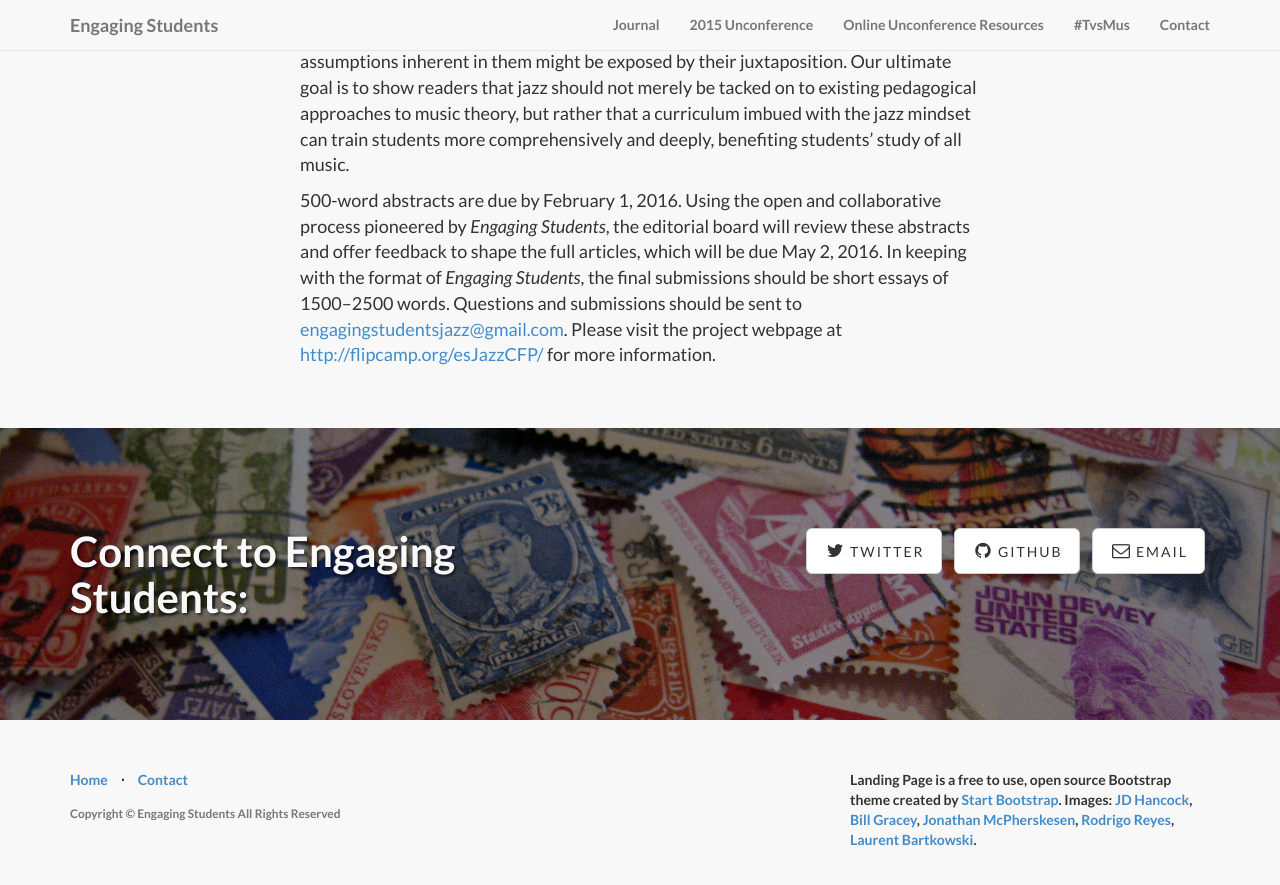
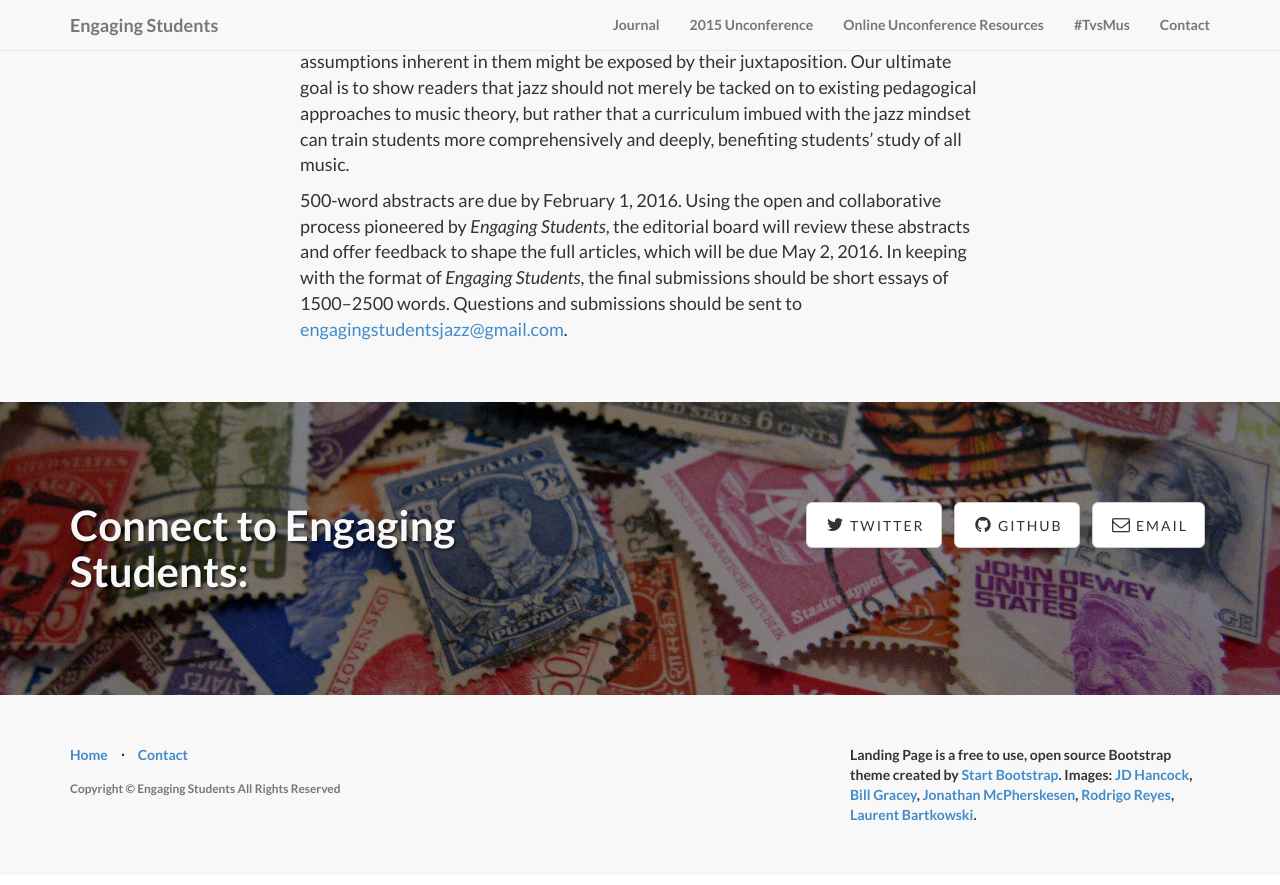
Before and after one commit to flipcamp/flipcamp.github.io, a Jekyll site: the page built from esJazzCFP.md, in a window 1280 px wide and 900 px high, scrolled down 2054 px. Shown: the top 885 px of the window. Built offline with Jekyll 4.4.1, drawn with Linux system fonts in a browser that asks for light colours; nearby versions of some CDN libraries; library files that are not in the unit come from our copies.

Commit message:
small fix

```diff
--- a/esJazzCFP.md
+++ b/esJazzCFP.md
@@ -24,4 +24,4 @@ In service of these goals, we solicit 500-word proposals on any topic relating t
 
 We encourage authors to consider what the intersection between jazz and common-practice styles and theories reveals about those styles and theories, how underlying assumptions inherent in them might be exposed by their juxtaposition. Our ultimate goal is to show readers that jazz should not merely be tacked on to existing pedagogical approaches to music theory, but rather that a curriculum imbued with the jazz mindset can train students more comprehensively and deeply, benefiting students’ study of all music.
 
-500-word abstracts are due by February 1, 2016. Using the open and collaborative process pioneered by *Engaging Students*, the editorial board will review these abstracts and offer feedback to shape the full articles, which will be due May 2, 2016. In keeping with the format of *Engaging Students*, the final submissions should be short essays of 1500–2500 words. Questions and submissions should be sent to [engagingstudentsjazz@gmail.com](mailto:engagingstudentsjazz@gmail.com). Please visit the project webpage at [http://flipcamp.org/esJazzCFP/](http://flipcamp.org/esJazzCFP/) for more information.
+500-word abstracts are due by February 1, 2016. Using the open and collaborative process pioneered by *Engaging Students*, the editorial board will review these abstracts and offer feedback to shape the full articles, which will be due May 2, 2016. In keeping with the format of *Engaging Students*, the final submissions should be short essays of 1500–2500 words. Questions and submissions should be sent to [engagingstudentsjazz@gmail.com](mailto:engagingstudentsjazz@gmail.com).
```
